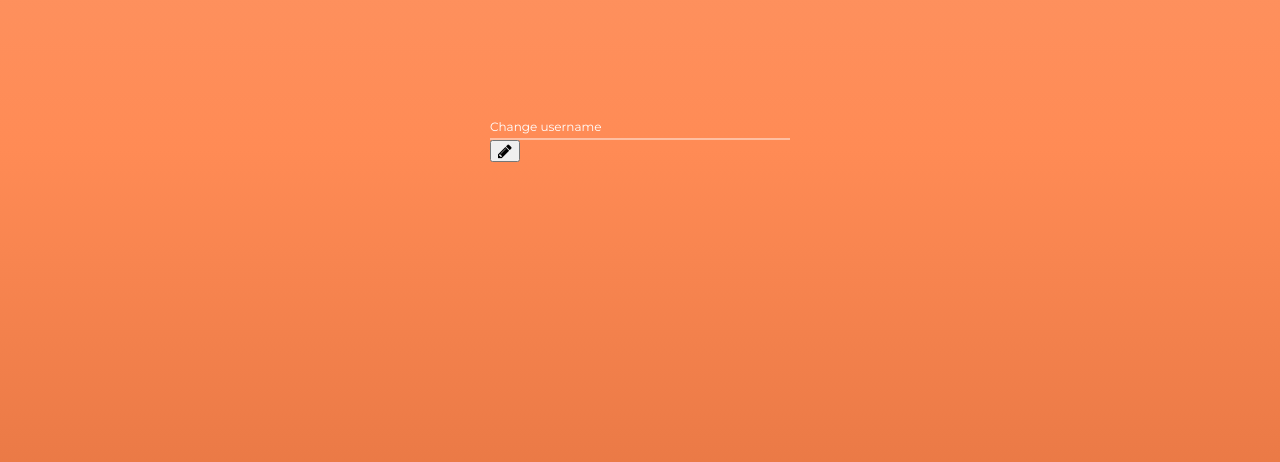
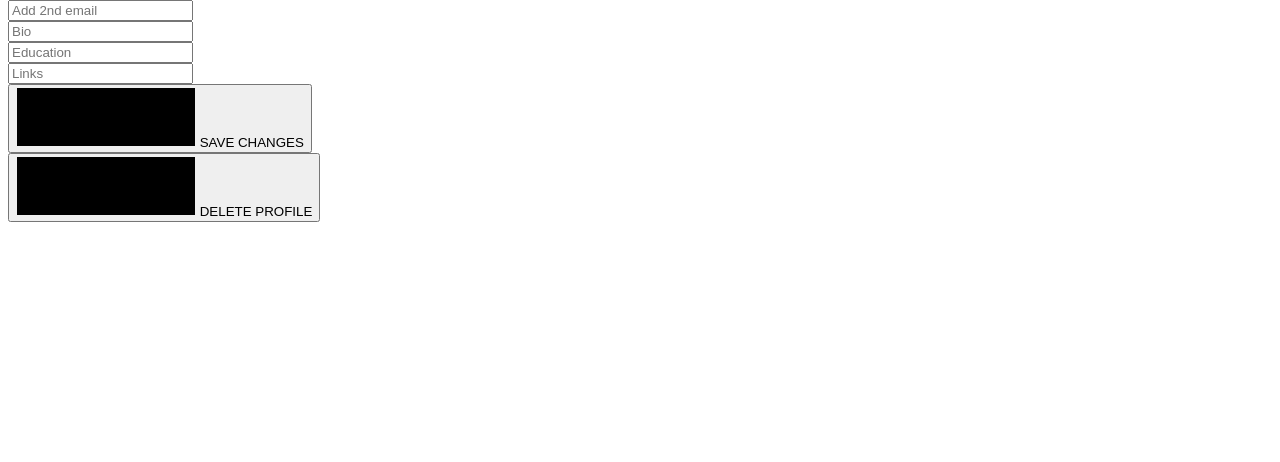
Before and after one commit to ismailElg1/IMD-Social, a PHP site: page /profile.php in a window 1280 px wide. Shown: the part 251-713 px from the top of the page. Run offline with PHP 8.4, Linux system fonts and the light colour scheme; the visitor is signed in with stand-in values (Sample User, id 1).

Commit message:
Profile index klaar om php toe te passen

```diff
--- a/profile.php
+++ b/profile.php
@@ -20,8 +20,6 @@
     <meta name="viewport" content="width=device-width, initial-scale=1.0">
     <?php include_once(__DIR__ . "/helpers/fonts.php")?>
     <title>Profile - <?php echo $username ?></title>
-    <link rel="stylesheet" type="text/css" href="css/profile.css">
-    <link rel="stylesheet" type="text/css" href="css/style.css">
     <link rel="stylesheet" href="https://cdnjs.cloudflare.com/ajax/libs/font-awesome/4.7.0/css/font-awesome.min.css">
 </head>
 <body>
@@ -40,8 +38,48 @@
                 <input class="form-input ani email" placeholder="Change username" type="text"/>
                 <span class="border-bottom-animation left"></span>
         </div>
-        <button class="fa fa-pencil"></button>
+        <div class="form-group">
+                <input class="form-input ani email" placeholder="Add 2nd email" type="text"/>
+                <span class="border-bottom-animation left"></span>
+        </div>
+        <div class="form-group">
+                <input class="form-input ani email" placeholder="Bio" type="text"/>
+                <span class="border-bottom-animation left"></span>
+        </div>
+        <div class="form-group">
+                <input class="form-input ani email" placeholder="Education" type="text"/>
+                <span class="border-bottom-animation left"></span>
+        </div>
+        <div class="form-group">
+                <input class="form-input ani email" placeholder="Links" type="text"/>
+                <span class="border-bottom-animation left"></span>
+        </div>
     </div>
+    <div>
+        <div class="container">
+            <div class="center">
+                <button class="btn" name="register" type="submit" value="Register">
+                    <svg width="180px" height="60px" viewBox="0 0 180 60" class="border">
+                    <polyline points="179,1 179,59 1,59 1,1 179,1" class="bg-line" />
+                    <polyline points="179,1 179,59 1,59 1,1 179,1" class="hl-line" />
+                    </svg>
+                    <span id="registerBtn">SAVE CHANGES</span>
+                </button>
+            </div>
+        </div>
+        <div class="container">
+            <div class="center">
+                <button class="btn" name="register" type="submit" value="Register">
+                    <svg width="180px" height="60px" viewBox="0 0 180 60" class="border">
+                    <polyline points="179,1 179,59 1,59 1,1 179,1" class="bg-line" />
+                    <polyline points="179,1 179,59 1,59 1,1 179,1" class="hl-line" />
+                    </svg>
+                    <span id="registerBtn">DELETE PROFILE</span>
+                </button>
+            </div>
+        </div>
+    </div>
+
 
 
 
```
